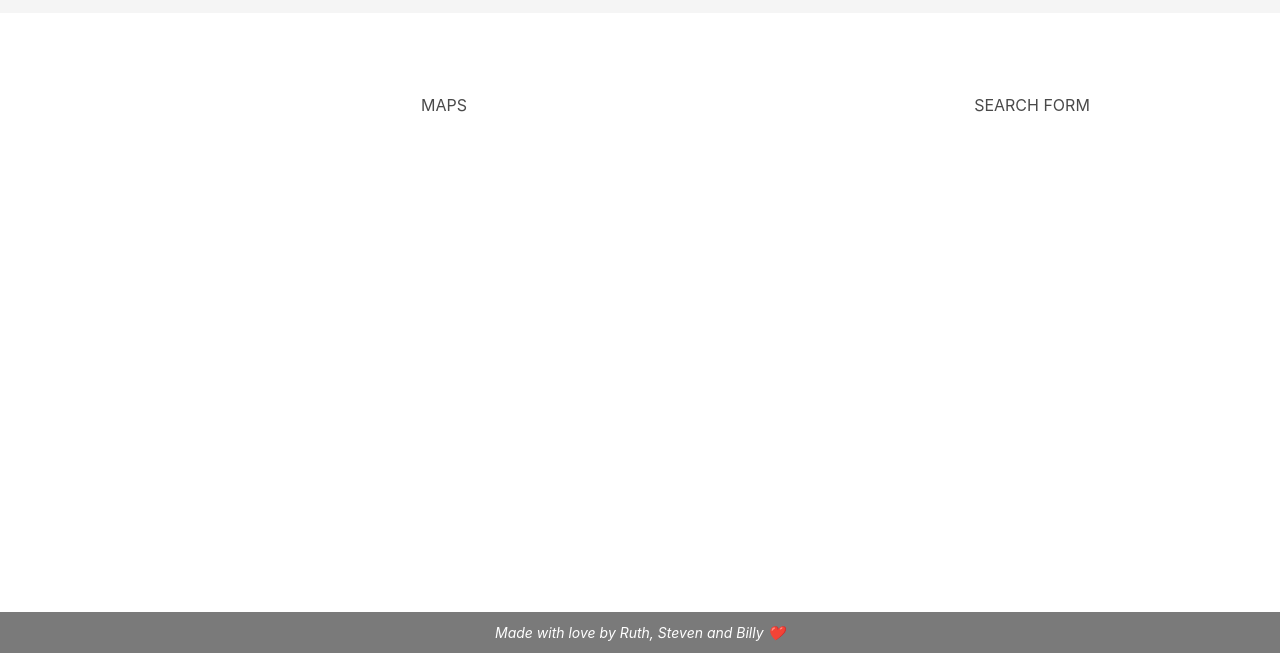
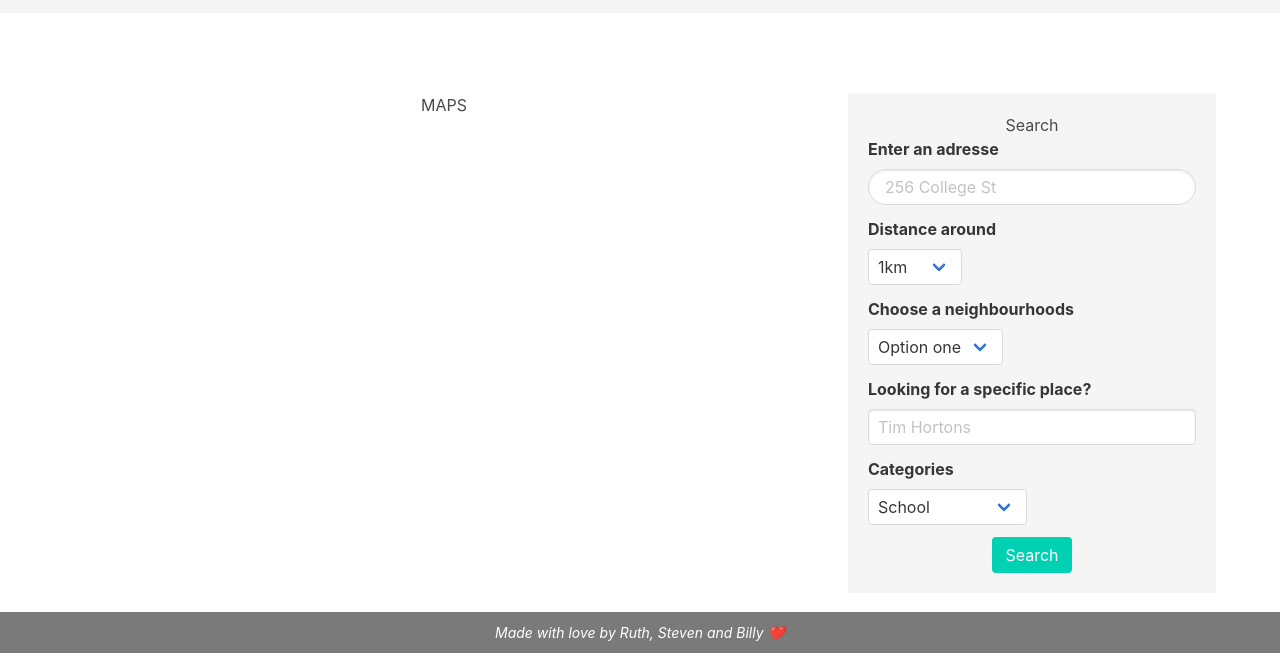
Before and after one commit to ruthtech/torontoAreaResources, a plain HTML site: page indexBulma.html in a window 1280 px wide. Shown: the part 147-800 px from the top of the page. Drawn offline with nearby package versions, Linux system fonts and the light colour scheme.

Commit message:
design update

```diff
--- a/assets/styles/main.css
+++ b/assets/styles/main.css
@@ -23,6 +23,10 @@ background: transparent;
     align-items: center;
 }
 
+.text-center {
+    text-align: center;
+}
+
 .cn-tower {
     max-width: 80px;
 }
@@ -45,16 +49,13 @@ footer {
 
 #main-content {
     margin-top: 5rem;
-    text-align: center;
+    /* text-align: center; */
 }
 
-
-.has-background-grey {
-    background-color: green ;
+form {
+    padding: 20px;
 }
 
 @media screen and (max-width: 768px) {
-    body {
-        background-color: olive;
-    }
+
 }
--- a/indexBulma.html
+++ b/indexBulma.html
@@ -25,8 +25,89 @@
 
     <section class="container" id="main-content">
     <div class="columns">
-        <div class="column is-two-thirds">MAPS</div>
-        <div class="column">SEARCH FORM</div>
+        <div class="column is-two-thirds text-center">MAPS</div>
+        <div class="column">
+            <form class="form-horizontal has-background-light">
+                <fieldset>
+
+
+                    <legend class="text-center">Search</legend>
+
+                    <!-- Search input-->
+                    <div class="field">
+                        <label class="label" for="searchinput-0">Enter an adresse </label>
+                        <div class="control">
+                            <input id="searchinput-0" name="searchinput-0" type="text" placeholder="256 College St"
+                                class="input is-rounded  search-query">
+
+                        </div>
+                    </div>
+
+
+                    <div class="field">
+                        <label class="label" for="selectbasic-2">Distance around</label>
+                        <div class="control">
+                            <div class="select">
+                                <select id="selectbasic-2" name="selectbasic-2" class="">
+                                    <option>1km</option>
+                                    <option>5km</option>
+                                    <option>10km</option>
+                                    <option>20km</option>
+                                </select>
+                            </div>
+                        </div>
+                    </div>
+
+
+                    <div class="field">
+                        <label class="label" for="selectbasic-1">Choose a neighbourhoods</label>
+                        <div class="control">
+                            <div class="select">
+                                <select id="selectbasic-1" name="selectbasic-1" class="">
+                                    <option>Option one</option>
+                                    <option>Option two</option>
+                                </select>
+                            </div>
+                        </div>
+                    </div>
+
+
+                    <div class="field">
+                        <label class="label" for="textinput-2">Looking for a specific place?</label>
+                        <div class="control">
+                            <input id="textinput-2" name="textinput-2" type="text" placeholder="Tim Hortons" class="input ">
+
+                        </div>
+                    </div>
+
+
+                    <div class="field">
+                        <label class="label" for="selectbasic-0">Categories</label>
+                        <div class="control">
+                            <div class="select">
+                                <select id="selectbasic-0" name="selectbasic-0" class="">
+                                    <option>School</option>
+                                    <option>Restaurant</option>
+                                    <option>Fitness center</option>
+                                    <option>Bank</option>
+                                    <option>Mall</option>
+                                    <option>Store</option>
+                                </select>
+                            </div>
+                        </div>
+                    </div>
+
+
+                    <div class="field">
+                        <div class="control center">
+                            <button id="singlebutton-0" name="singlebutton-0" class="button is-primary">Search</button>
+                        </div>
+                    </div>
+
+            </fieldset>
+        </form>
+
+    </div>
     </div>
     </section>
 
```
